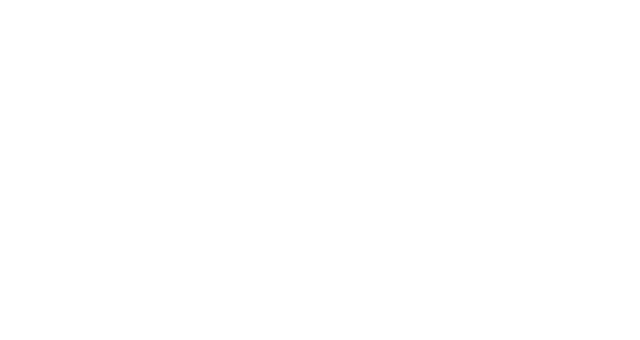
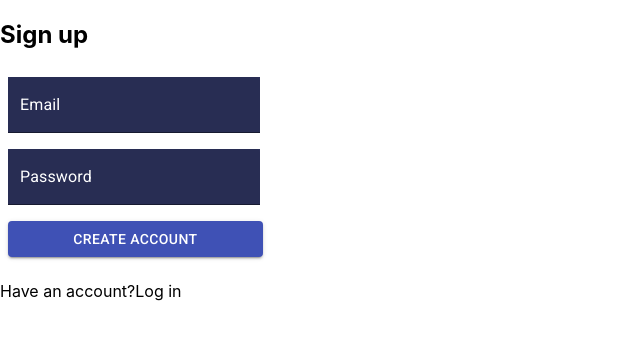
Before and after one commit to hamadagh/Real-time-chat-app, a React (Create React App) app in the folder frontend/: page / in a window 1280 px wide. Shown: the top 340 px of the page, without its empty margins (0-640 px from the left). Built offline with nearby package versions, Linux system fonts and the light colour scheme.

Commit message:
switch sign in and sign up components

```diff
--- a/frontend/package.json
+++ b/frontend/package.json
@@ -14,7 +14,7 @@
     "react-scripts": "3.4.1"
   },
   "scripts": {
-    "start": "react-scripts start",
+    "start": "PORT=8000 react-scripts start",
     "build": "react-scripts build",
     "test": "react-scripts test",
     "eject": "react-scripts eject"
--- a/frontend/src/App.js
+++ b/frontend/src/App.js
@@ -7,7 +7,7 @@ function App() {
   return (
     <BrowserRouter>
       <Switch>
-        <Route path="/SignIn" component={AuthPage} exact />
+        <Route path="/" component={AuthPage} exact />
       </Switch>
     </BrowserRouter>
   );
--- a/frontend/src/pages/auth/AuthPage.js
+++ b/frontend/src/pages/auth/AuthPage.js
@@ -1,14 +1,15 @@
-import React from "react";
+import React, { useState } from "react";
 import SignUp from "./SignUp";
+import SignIn from "./SignIn";
 
 function AuthPage() {
-  return (
-    <div>
-      <div>
-        <SignUp />
-      </div>
-    </div>
-  );
+  const [signIn, setSignIn] = useState(false);
+
+  if (signIn) {
+    return <SignIn />;
+  } else {
+    return <SignUp />;
+  }
 }
 
 export default AuthPage;
--- a/frontend/src/pages/auth/SignIn.js
+++ b/frontend/src/pages/auth/SignIn.js
@@ -30,7 +30,7 @@ function SignIn() {
 
   return (
     <div className="sign-in">
-      <h2>Sign up</h2>
+      <h2>Sign in</h2>
       <form className={classes.root} noValidate autoComplete="off">
         <TextField
           id="outlined-basic"
```
